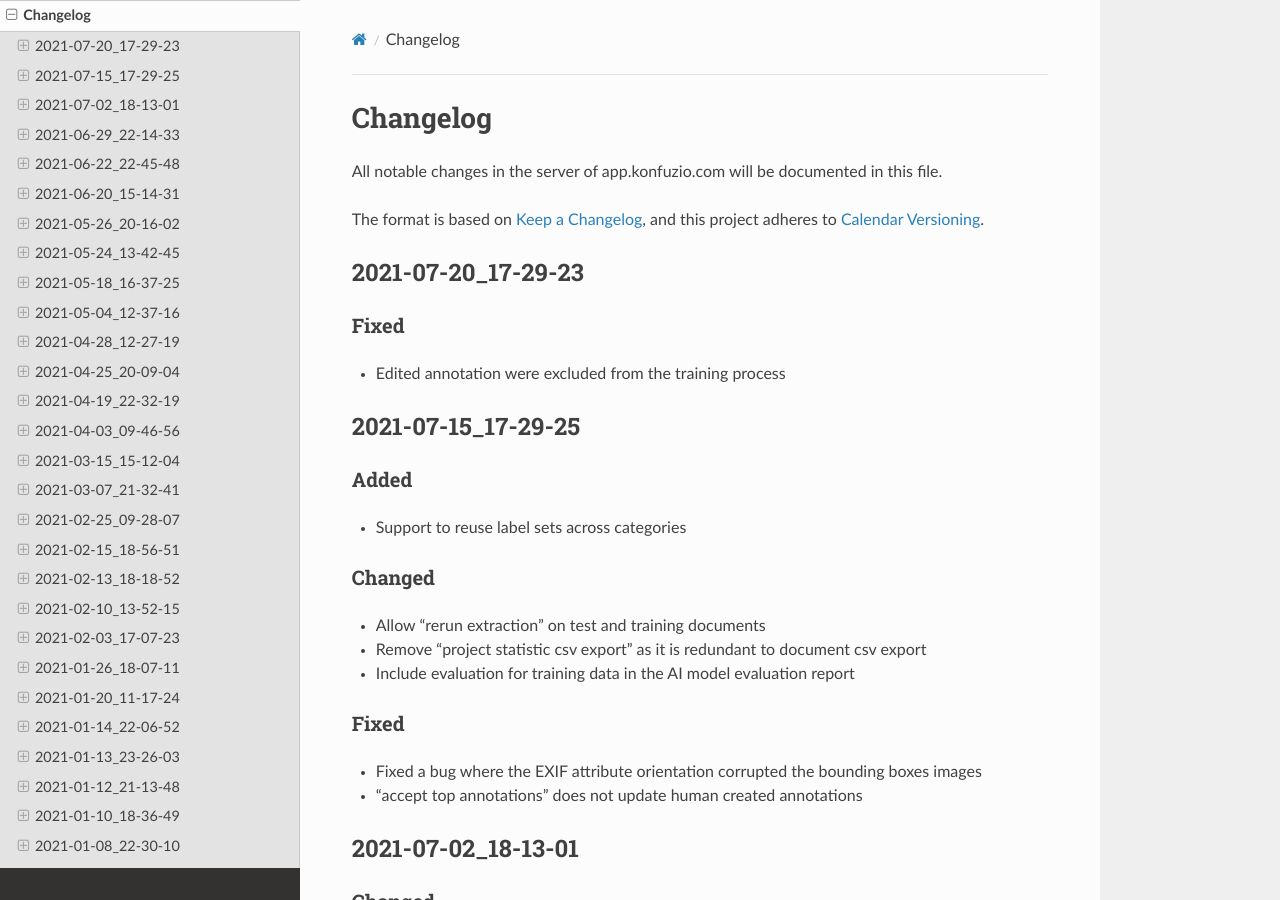
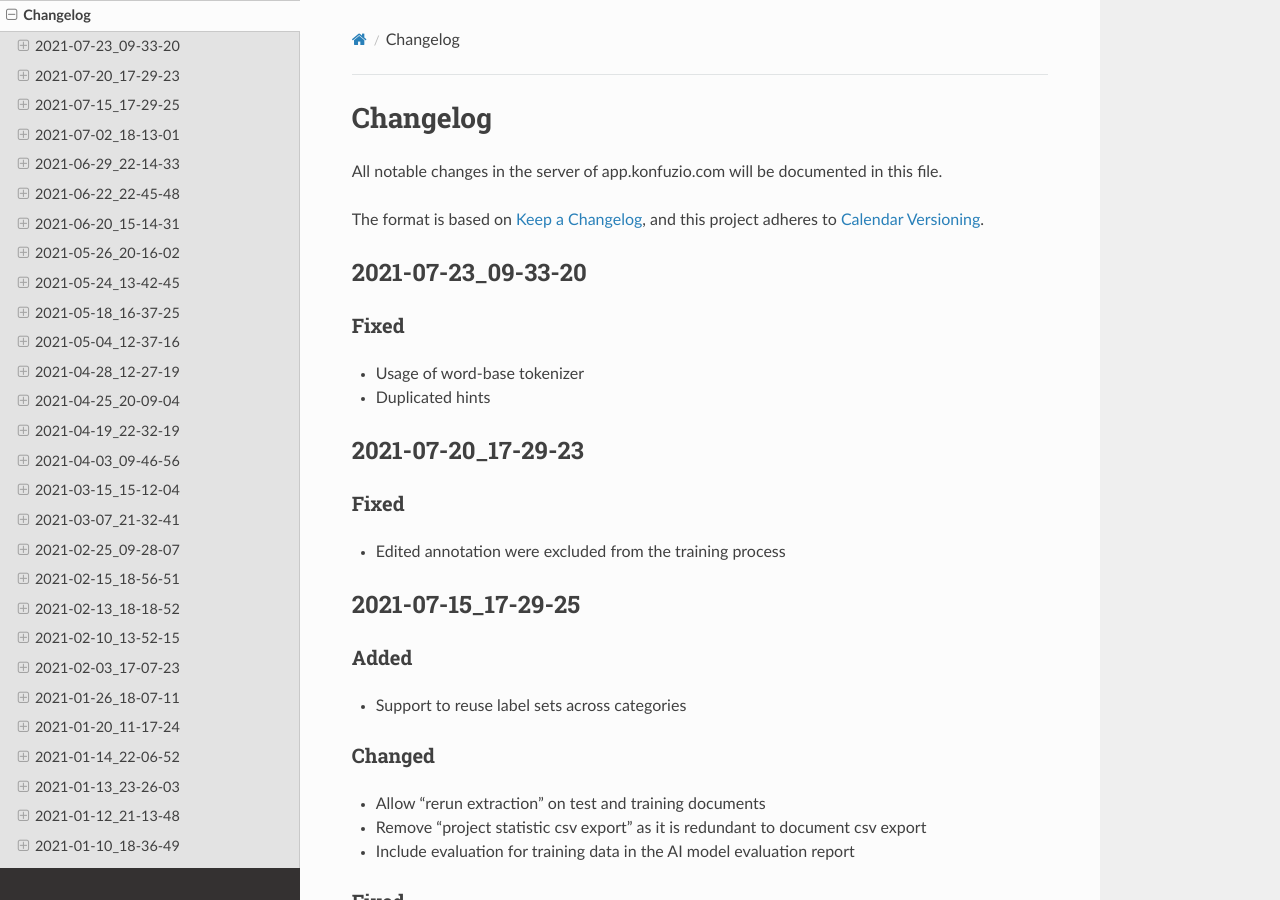
Before and after one commit to konfuzio-ai/konfuzio-sdk, a Sphinx documentation site: the page built from docs/web/changelog_app.md, in a window 1280 px wide and 900 px high. Built offline with Sphinx 7.4.7 and the Read the Docs theme 2.0.0, drawn with Linux system fonts in a browser that asks for light colours.

Commit message:
Update changelog_app.md

```diff
--- a/docs/web/changelog_app.md
+++ b/docs/web/changelog_app.md
@@ -7,6 +7,12 @@ All notable changes in the server of app.konfuzio.com will be documented in this
 
 The format is based on [Keep a Changelog](https://keepachangelog.com/en/1.0.0/),
 and this project adheres to [Calendar Versioning](https://calver.org/overview.html).
+
+## 2021-07-23_09-33-20
+
+### Fixed
+- Usage of word-base tokenizer
+- Duplicated hints
 
 ## 2021-07-20_17-29-23
 
```
